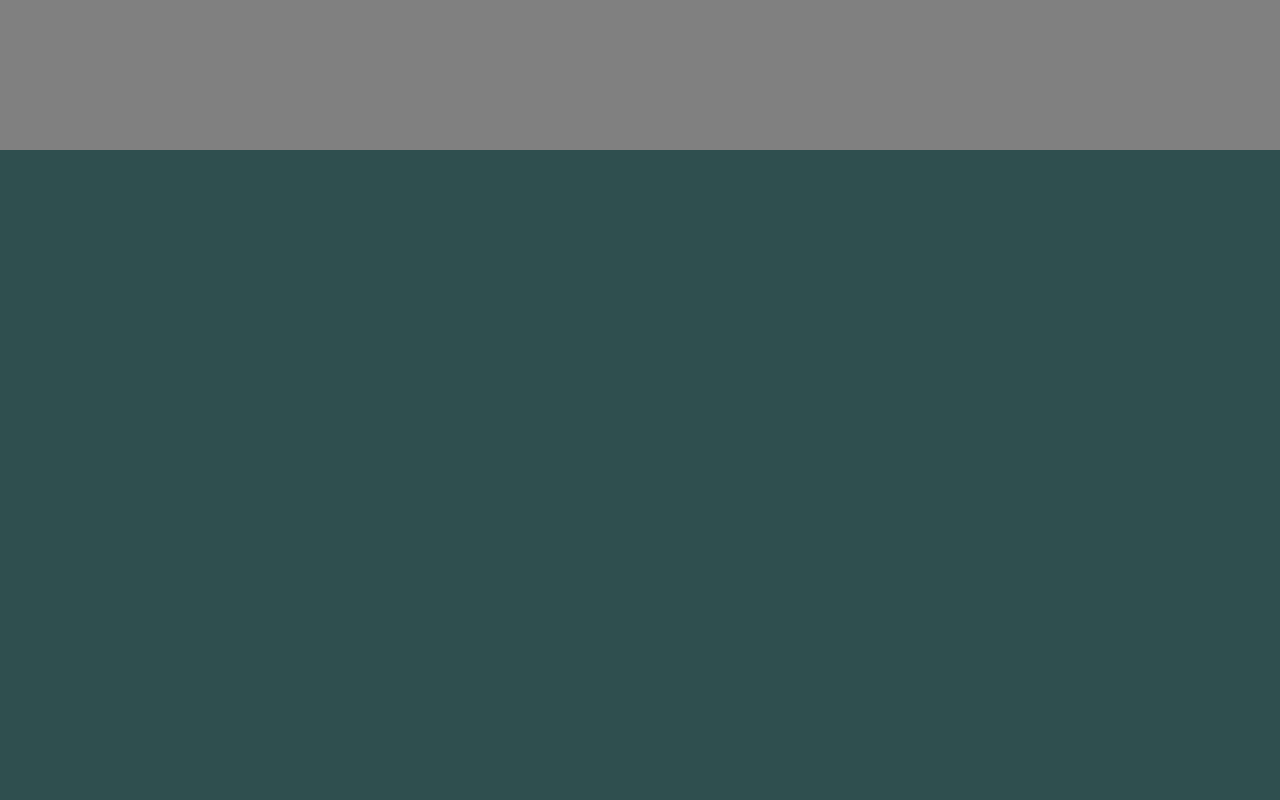
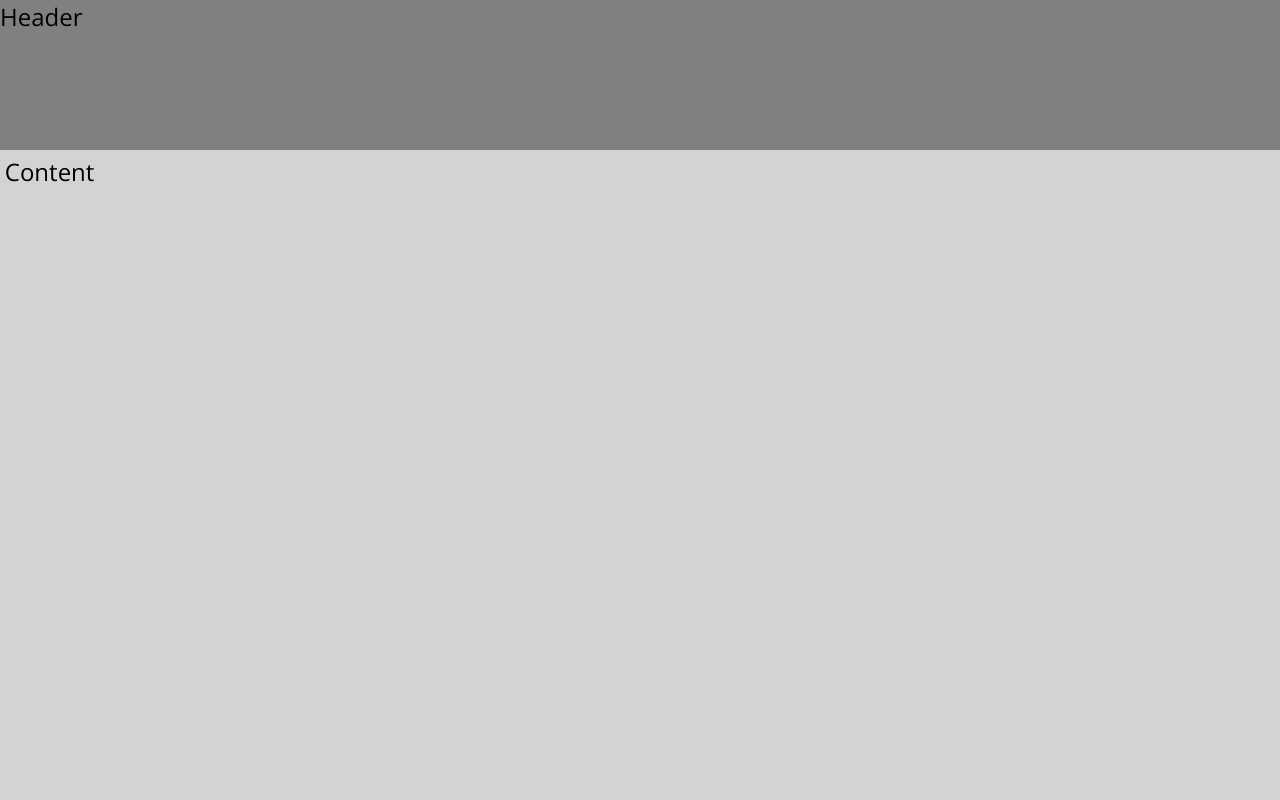
Before and after one commit to kerncarboni/TOPNZ, a plain HTML site: page index.html in a window 1280 px wide. Shown: the top 800 px of the page. Drawn offline with nearby package versions, Linux system fonts and the light colour scheme.

Commit message:
Assignment  3

```diff
--- a/assets/styles/site.css
+++ b/assets/styles/site.css
@@ -5,16 +5,24 @@ html, body {
     padding: 0; }
 
   body {
-    background-color: darkslategrey;
+    background-color: white;
     font-family: 'Open Sans', sans-serif !important;
     font-size: 1.5em }
 
-  content {
+  .content {
     padding: .2em;
-    min-height: 100%; }
+    min-height: 100%;
+    background-color:lightgray;
+  }
 
-  .header{
+  .header {
   width: 100%;
   height:150px;
   background-color:gray;
-}
+  }
+
+  .footer {
+    width: 100%;
+    height:150px;
+    background-color:darkgreen;
+    }
--- a/index.html
+++ b/index.html
@@ -11,7 +11,8 @@
         <script type="text/javascript" src="/assets/scripts/jquery-ui.min.js"></script>
     </head>
     <body>
-        <div class="header"></di>
-
+        <div class="header">Header</div>
+        <div class="content">Content</div>
+        <div class="footer">Footer</div>
     </body>
 </html>
```
